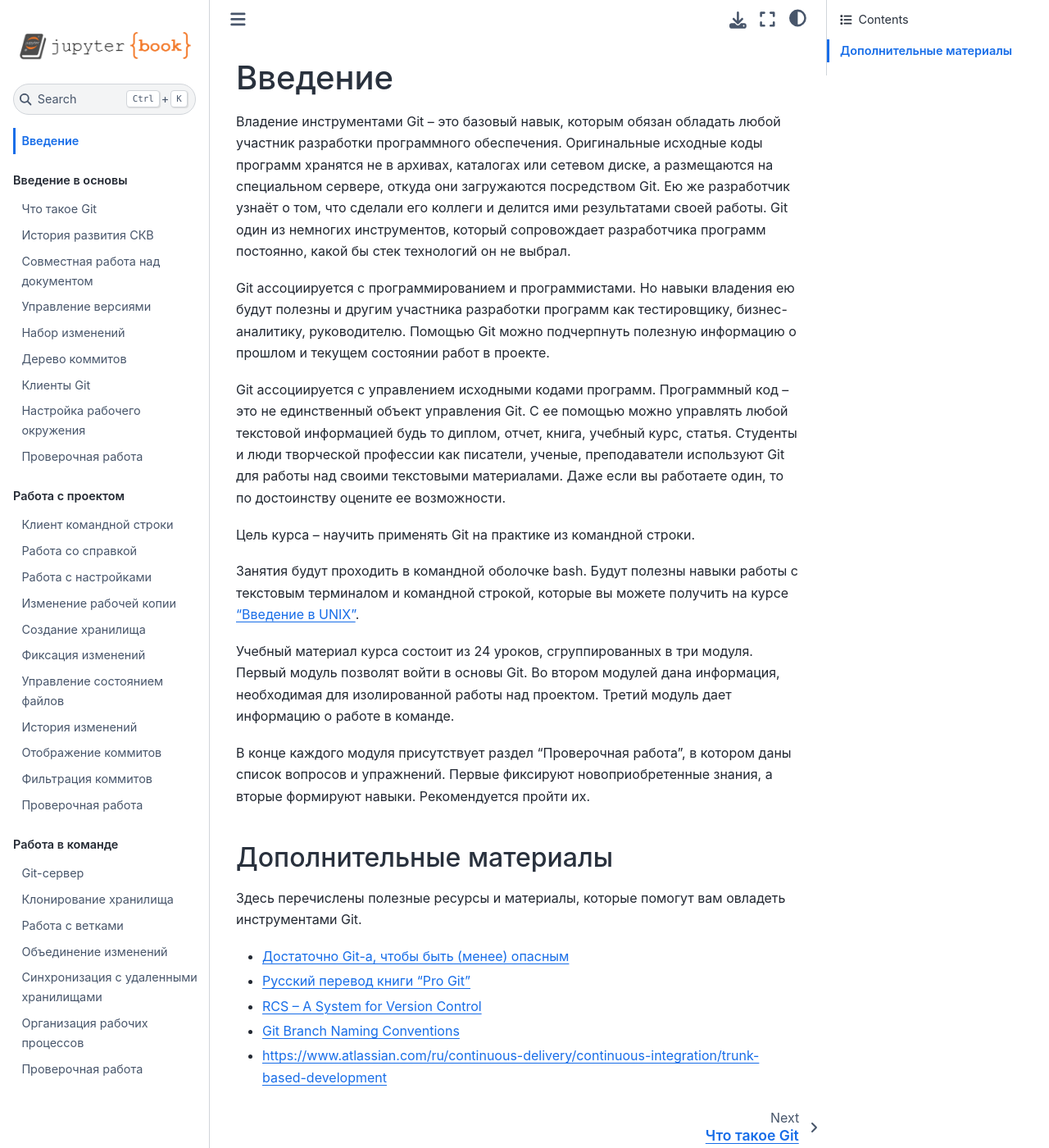
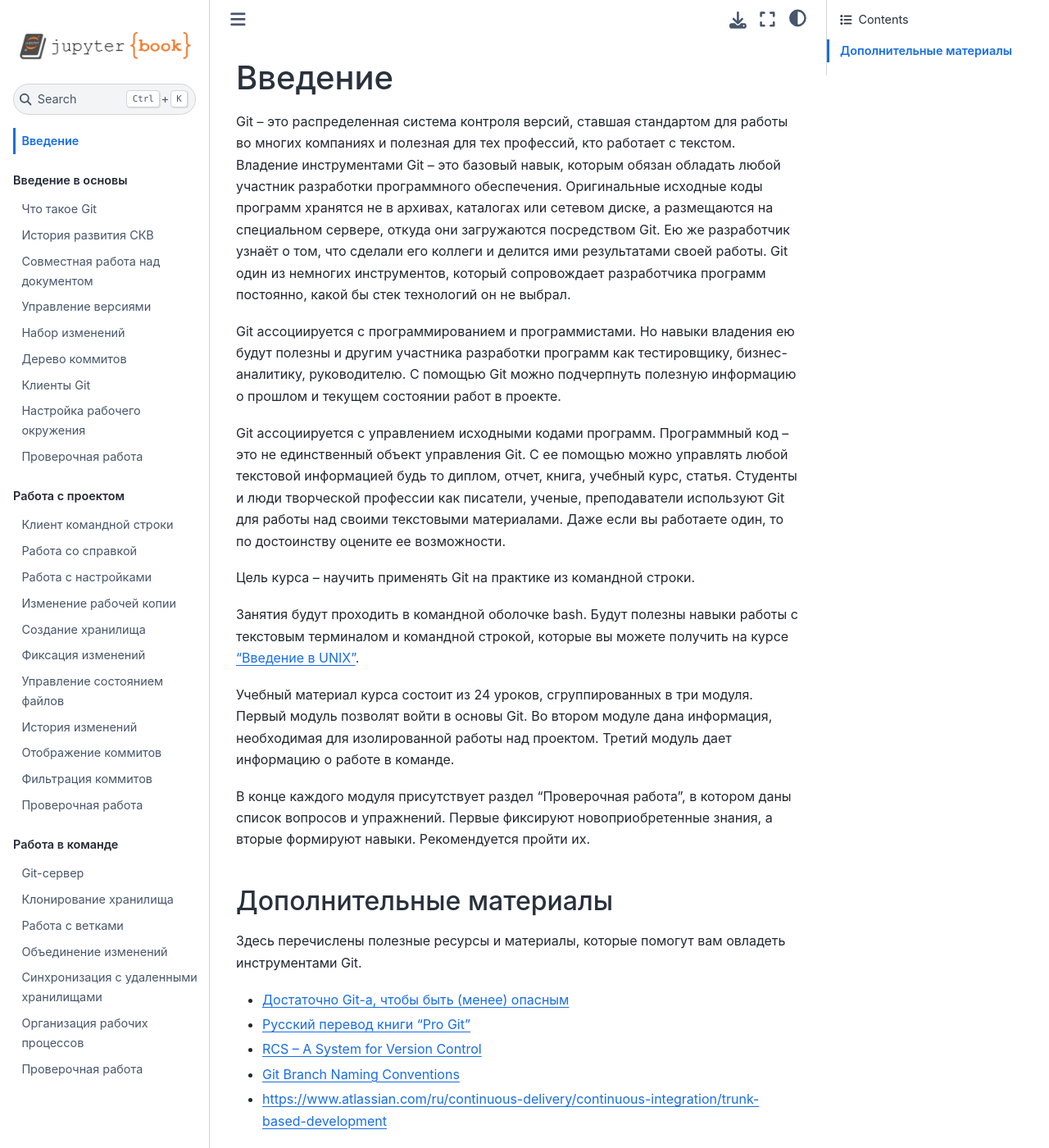
Before and after one commit to wolodyx/git-intro, a Jupyter Book: the page built from intro.md, in a window 1280 px wide and 1400 px high. Shown: the whole window at 82% size. Built offline with Jupyter Book 1.0.4 settings and Sphinx 7.4.7 and the Sphinx Book theme 1.1.4, drawn with Linux system fonts in a browser that asks for light colours.

Commit message:
Правки от читателей

```diff
--- a/intro.md
+++ b/intro.md
@@ -1,6 +1,7 @@
 # Введение
 
 <!-- Важность Git для участников разработки ПО -->
+Git -- это распределенная система контроля версий, ставшая стандартом для работы во многих компаниях и полезная для тех профессий, кто работает с текстом.
 Владение инструментами Git -- это базовый навык, которым обязан обладать любой участник разработки программного обеспечения.
 Оригинальные исходные коды программ хранятся не в архивах, каталогах или сетевом диске, а размещаются на специальном сервере, откуда они загружаются посредством Git.
 Ею же разработчик узнаёт о том, что сделали его коллеги и делится ими результатами своей работы.
@@ -9,7 +10,7 @@ Git один из немногих инструментов, который со
 <!-- Важность Git для непрограммистов -->
 Git ассоциируется с программированием и программистами.
 Но навыки владения ею будут полезны и другим участника разработки программ как тестировщику, бизнес-аналитику, руководителю.
-Помощью Git можно подчерпнуть полезную информацию о прошлом и текущем состоянии работ в проекте.
+С помощью Git можно подчерпнуть полезную информацию о прошлом и текущем состоянии работ в проекте.
 
 <!-- Важность Git при работе в одиночку -->
 Git ассоциируется с управлением исходными кодами программ.
@@ -28,7 +29,7 @@ Git ассоциируется с управлением исходными ко
 <!-- Структура материала и содержание модулей -->
 Учебный материал курса состоит из 24 уроков, сгруппированных в три модуля.
 Первый модуль позволят войти в основы Git.
-Во втором модулей дана информация, необходимая для изолированной работы над проектом.
+Во втором модуле дана информация, необходимая для изолированной работы над проектом.
 Третий модуль дает информацию о работе в команде.
 
 <!-- Контроль освоения материала -->
```
